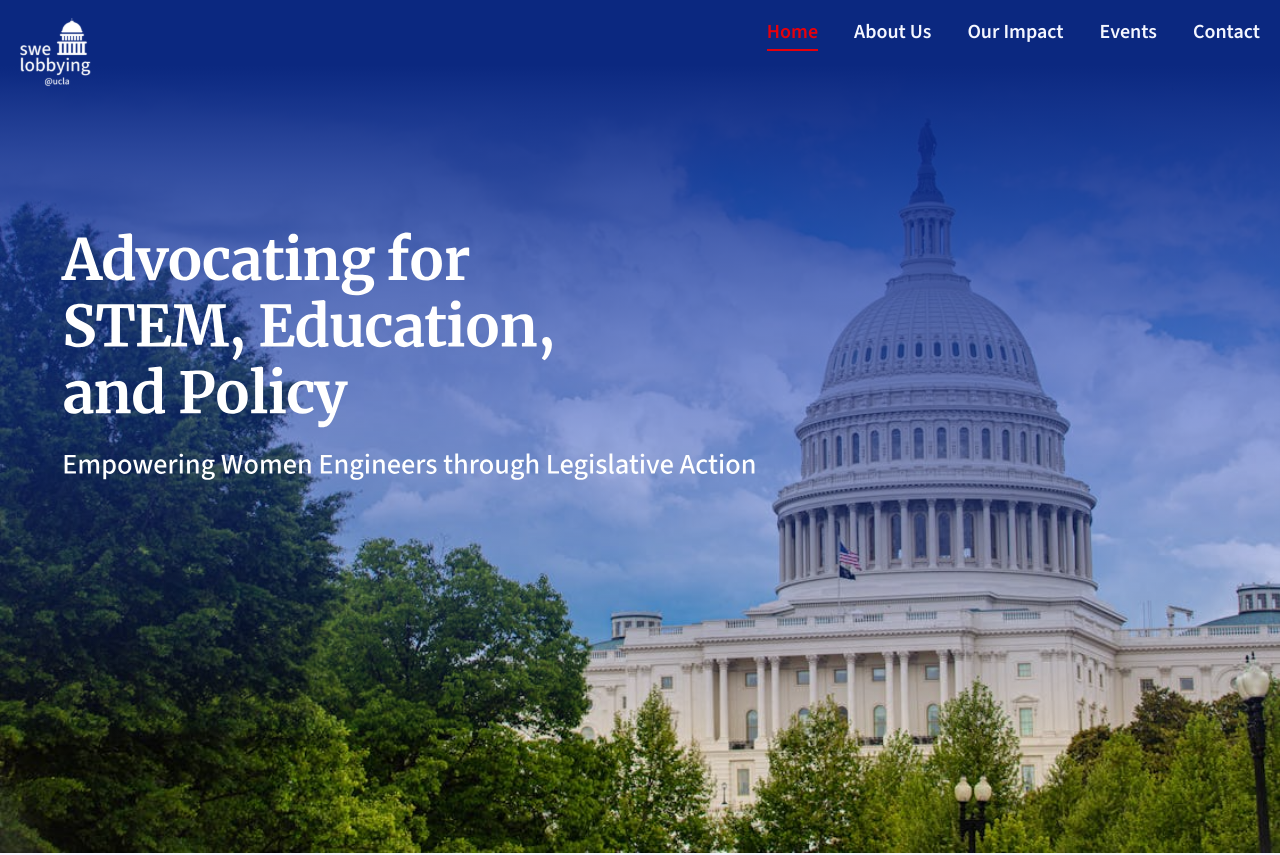
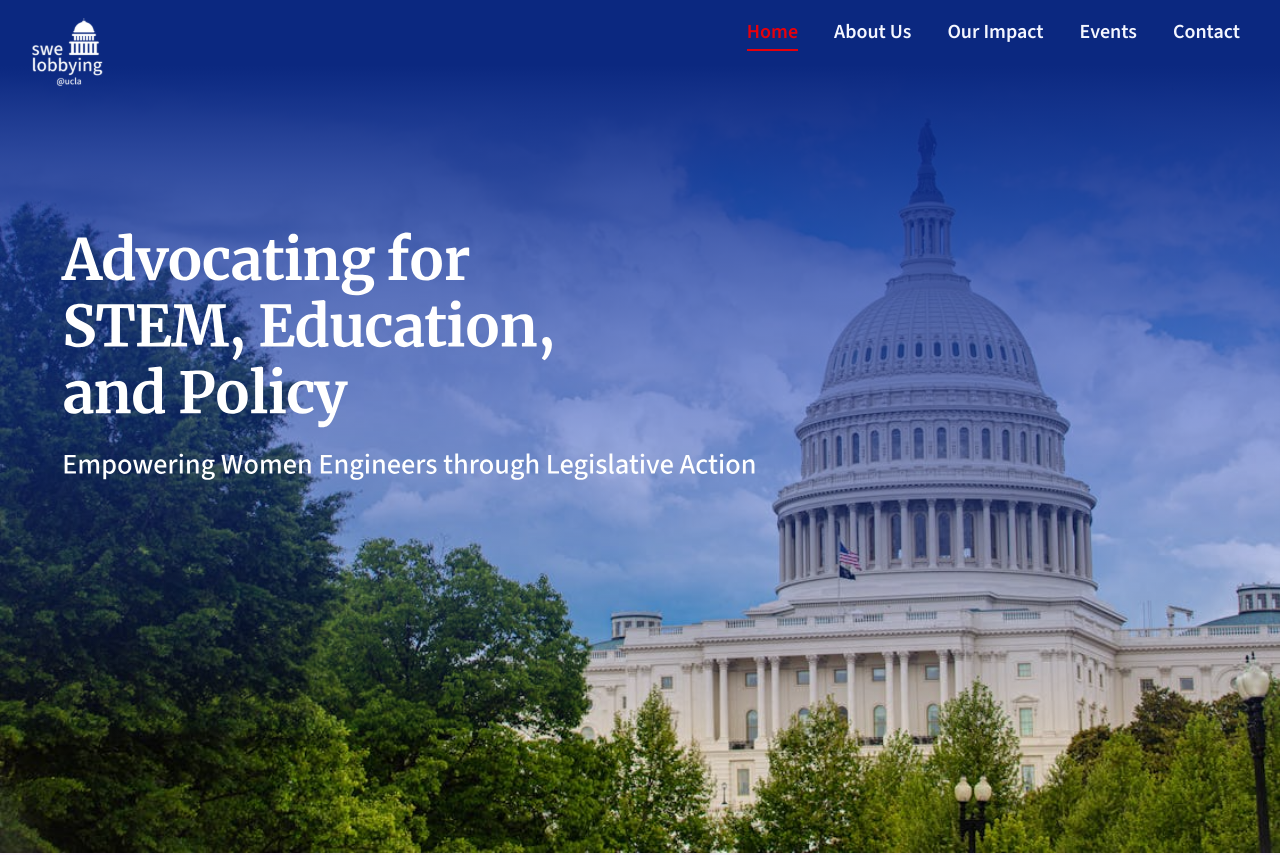
Before and after one commit to swe-ucla/lobbying-website, a React (Create React App) app: page / in a window 1280 px wide. Shown: the top 855 px of the page. Built offline with nearby package versions, Linux system fonts and the light colour scheme.

Commit message:
nav bar padding

```diff
--- a/src/components/NavigationBar.css
+++ b/src/components/NavigationBar.css
@@ -6,7 +6,7 @@
     background-color: transparent;
     display: flex;
     align-items: center;
-    padding: 0 20px;
+    padding: 0 40px 0 32px;
     margin-top: 18px;
     box-sizing: border-box;
 }
```
